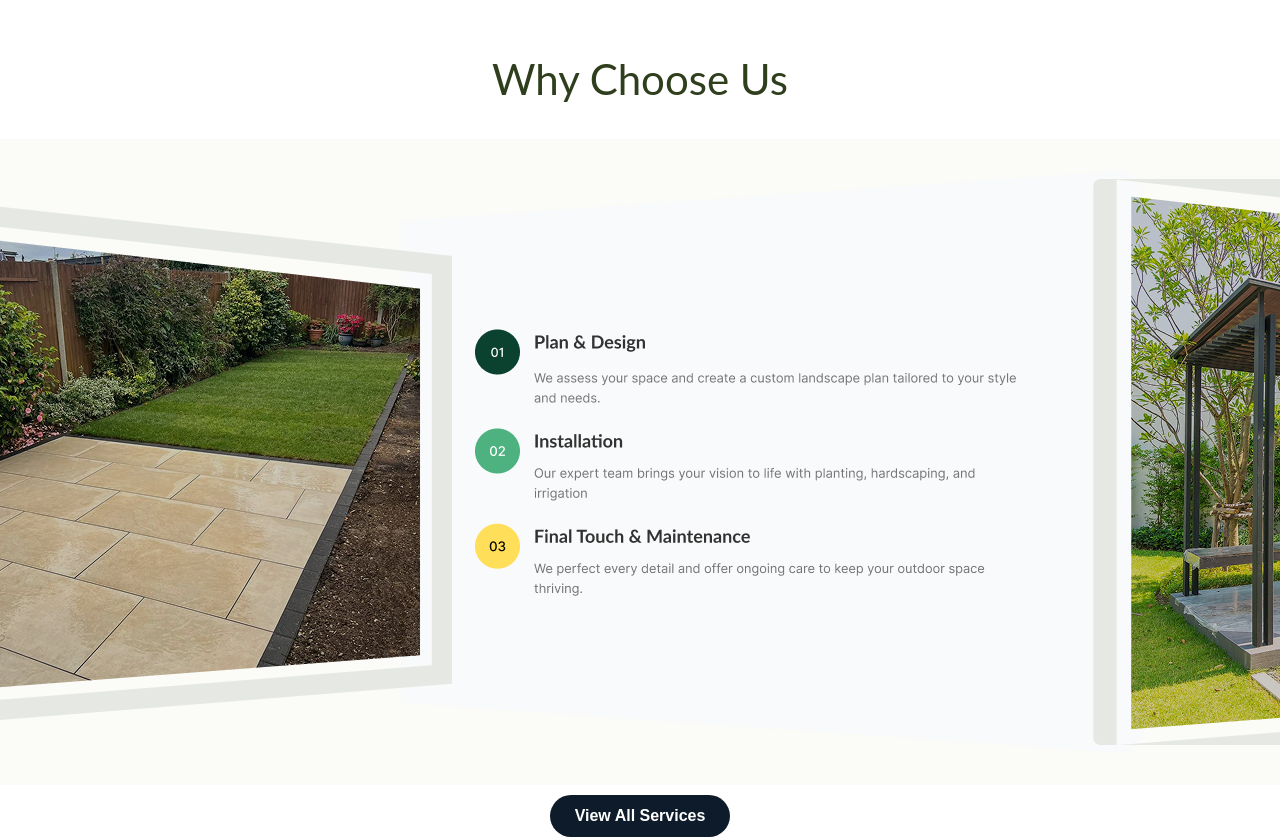
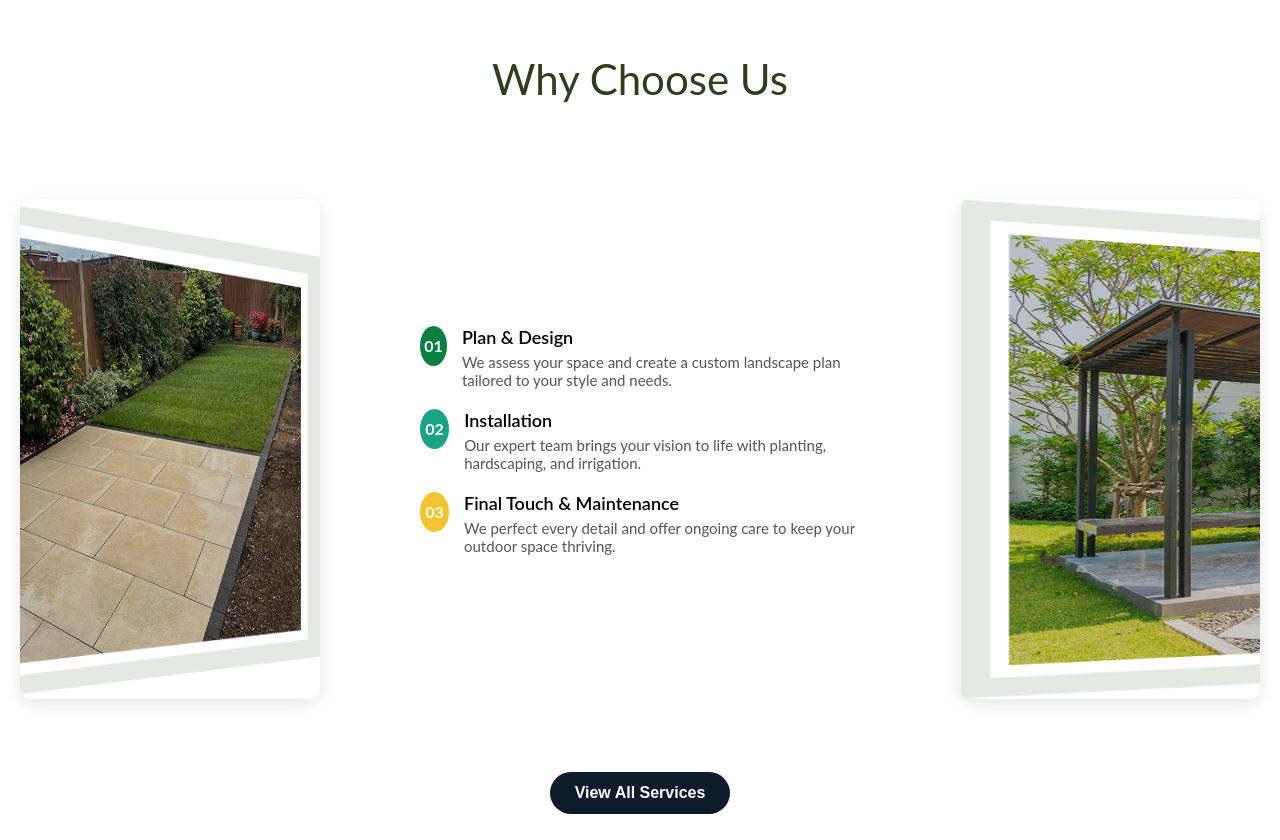
Before and after one commit to SohailAsgharWorkOfficial/amg-landscapes, a plain HTML site: page index.html in a window 1280 px wide. Shown: the part 2560-3400 px from the top of the page. Drawn offline with Linux system fonts and the light colour scheme.

Commit message:
final push to main complete

```diff
--- a/index.html
+++ b/index.html
@@ -107,8 +107,10 @@
     </div>
     <button class="view-all-btn">View All Services</button>
 </div>
+
 <h2 class="why-choose-us">Why Choose Us</h2>
-<section class="image-row">
+
+<!-- <section class="image-row">
 
     <div class="image-column1">
         <img src="assets/left-image.png" alt="Landscape Design 1">
@@ -120,7 +122,51 @@
         <img src="assets/right-image.png" alt="Landscape Design 3">
     </div>
 
-</section>
+</section> -->
+<div class="process-section">
+  <div class="process-container">
+    <!-- Left Image -->
+    <div class="process-image">
+      <img src="assets/left-image.png" alt="Plan & Design">
+    </div>
+
+    <!-- Text Content -->
+    <div class="process-text">
+      <div class="step">
+        <div class="step-number green">01</div>
+        <div class="step-content">
+          <h3>Plan & Design</h3>
+          <p>We assess your space and create a custom landscape plan tailored to your style and needs.</p>
+        </div>
+      </div>
+
+      <div class="step">
+        <div class="step-number teal">02</div>
+        <div class="step-content">
+          <h3>Installation</h3>
+          <p>Our expert team brings your vision to life with planting, hardscaping, and irrigation.</p>
+        </div>
+      </div>
+
+      <div class="step">
+        <div class="step-number yellow">03</div>
+        <div class="step-content">
+          <h3>Final Touch & Maintenance</h3>
+          <p>We perfect every detail and offer ongoing care to keep your outdoor space thriving.</p>
+        </div>
+      </div>
+    </div>
+
+    <!-- Right Image -->
+    <div class="process-image">
+      <img src="assets/right-image.png" alt="Final Touch">
+    </div>
+  </div>
+</div>
+
+
+
+
 <button class="why-choose-us-btn">View All Services</button>
 
 <section class="testimonials">
@@ -252,28 +298,34 @@
 
 <footer>
   <div class="footer-container">
-      <!-- Left Column -->
-      <div class="footer-column">
+    <!-- Left Column (2 sub-columns) -->
+    <div class="footer-links">
       <ul>
         <li><a href="#">Explore Packages</a></li>
         <li><a href="#">Design Gallery</a></li>
         <li><a href="#">Trending Cities</a></li>
         <li><a href="#">Before & After</a></li>
       </ul>
+      <ul>
+        <li><a href="#">For Contractors</a></li>
+        <li><a href="#">Shop</a></li>
+        <li><a href="#">Sustainability</a></li>
+      </ul>
     </div>
 
     <!-- Center Logo -->
     <div class="footer-logo">
       <img src="assets/footer.png" alt="Logo">
-
     </div>
 
-      <!-- Right Column -->
-      <div class="footer-column">
+    <!-- Right Column (2 sub-columns) -->
+    <div class="footer-links">
       <ul>
         <li><a href="#">Our Story</a></li>
         <li><a href="#">Careers</a></li>
         <li><a href="#">Press</a></li>
+      </ul>
+      <ul>
         <li><a href="#">How it Works</a></li>
         <li><a href="#">Reviews</a></li>
         <li><a href="#">FAQs</a></li>
@@ -289,9 +341,6 @@
       <span>📞 08006546036</span>
     </div>
     <div class="footer-social">
-        <!-- <a href="#"><i class="fab fa-linkedin"></i></a>
-        <a href="#"><i class="fab fa-tiktok"></i></a>
-        <a href="#"><i class="fab fa-pinterest"></i></a> -->
       <a href="https://www.facebook.com/profile.php?id=61579434547127"><i class="fab fa-facebook"></i></a>
       <a href="https://www.instagram.com/amglandscapes/"><i class="fab fa-instagram"></i></a>
     </div>
@@ -304,6 +353,7 @@
     <a href="#" style="color:#77c043;">Terms of Use</a>
   </div>
 </footer>
+
 
 <!-- faq script start-->
   <script>
--- a/style.css
+++ b/style.css
@@ -376,9 +376,8 @@ html, body {
 }
 .image-column1 {
 
-      /* Fixed width */
-    height: 565.65px; /* Fixed height */
-    flex-shrink: 0; /* Prevent shrinking */
+    height: 565.65px;
+    flex-shrink: 0;
     overflow: hidden;
     border-radius: 8px;
     display: flex;
@@ -387,9 +386,9 @@ html, body {
     z-index: 1;
 }
 .image-column2 {
-    width: 600.81px;  /* Fixed width */
-    height: 565.65px; /* Fixed height */
-    flex-shrink: 0; /* Prevent shrinking */
+    width: 600.81px;
+    height: 565.65px;
+    flex-shrink: 0;
 
     border-radius: 8px;
     display: flex;
@@ -397,9 +396,9 @@ html, body {
     justify-content: center;
 }
 .image-column3 {
-     /* Fixed width */
-    height: 565.65px; /* Fixed height */
-    flex-shrink: 0; /* Prevent shrinking */
+
+    height: 565.65px;
+    flex-shrink: 0;
     overflow: hidden;
     border-radius: 8px;
     display: flex;
@@ -419,6 +418,65 @@ html, body {
 .image-column img:hover {
     transform: scale(1.05);
 }
+.process-section {
+  background: efeeee;
+  padding: 60px 20px;
+}
+
+.process-container {
+  display: flex;
+  align-items: center;
+  justify-content: space-between;
+  gap: 100px;
+  /* max-width: 1200px; */
+  margin: 0 auto;
+}
+
+.process-image img {
+  width:300px;
+  height: 500px;
+  border-radius: 10px;
+  box-shadow: 0px 4px 15px rgba(0,0,0,0.1);
+}
+
+.process-text {
+  flex: 1;
+}
+
+.step {
+  display: flex;
+  align-items: flex-start;
+  margin-bottom: 20px;
+}
+
+.step-number {
+  width: 40px;
+  height: 40px;
+  border-radius: 50%;
+  color: #fff;
+  font-weight: bold;
+  display: flex;
+  align-items: center;
+  justify-content: center;
+  margin-right: 15px;
+}
+
+.green { background: #0a7f42; }
+.teal { background: #1ca385; }
+.yellow { background: #f4c430; }
+
+.step-content h3 {
+  margin: 0;
+  font-size: 18px;
+  font-weight: 600;
+}
+
+.step-content p {
+  margin: 5px 0 0;
+  color: #555;
+  font-size: 15px;
+}
+
 {% comment %} why choose us end {% endcomment %}
 
 {% comment %} testimonial start {% endcomment %}
@@ -766,7 +824,7 @@ html, body {
 footer {
   background: #1f1f1f;
   color: #ddd;
-      padding: 40px 20px 20px;
+  /* padding: 40px 20px 20px; */
 }
 
 .footer-container {
@@ -778,49 +836,46 @@ html, body {
   margin: auto;
 }
 
-    .footer-column {
-      flex: 1;
-      min-width: 180px;
-      margin: 15px;
+/* Two columns inside left & right */
+.footer-links {
+  display: flex;
+  gap: 50px;
+  /* flex: 1; */
+  min-width: 250px;
 }
 
-    .footer-column ul {
+.footer-links ul {
   list-style: none;
   padding: 0;
 }
 
-    .footer-column ul li {
-      margin: 8px 0;
+.footer-links ul li {
+  margin: 10px 0;
 }
 
-    .footer-column ul li a {
+.footer-links ul li a {
   color: #ddd;
   text-decoration: none;
   font-size: 14px;
 }
 
-    .footer-column ul li a:hover {
-      color: #77c043; /* green hover */
+.footer-links ul li a:hover {
+  color: #77c043;
 }
 
 .footer-logo {
   text-align: center;
   flex: 1;
-      min-width: 600px;
+  min-width: 400px;
   margin: 15px;
 }
 
 .footer-logo img {
-      width: 450px;
+  width: 400px;
   margin-bottom: 10px;
 }
 
-    .footer-logo h2 {
-      color: #77c043;
-      margin: 0;
-      font-size: 18px;
-    }
-
+/* Contact + Social */
 .footer-contact {
   display: flex;
   justify-content: space-between;
@@ -867,4 +922,5 @@ html, body {
   font-size: 13px;
   color: #aaa;
 }
+
 {% comment %} footer end {% endcomment %}
```
Lines whose indentation alone changed are shown as unchanged.
